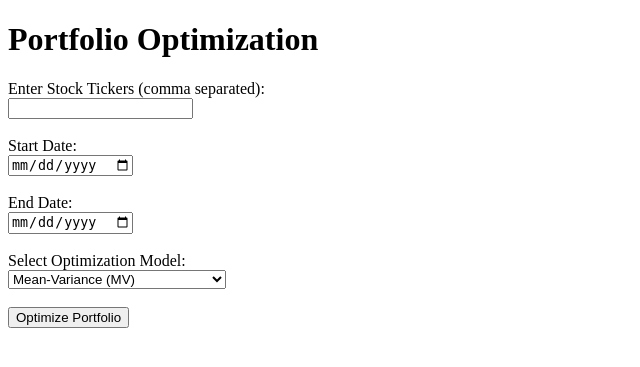
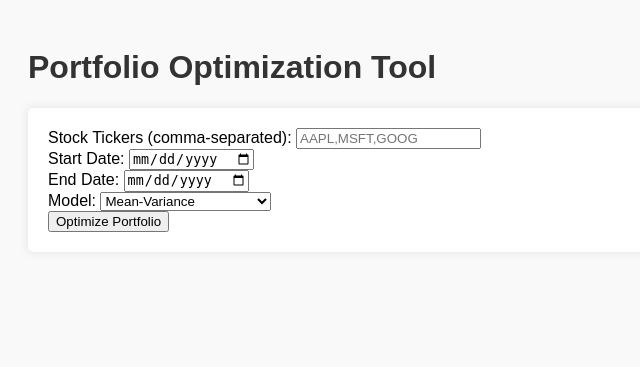
Before and after one commit to nebirehim/portfolio_optimizer, a Flask app: page / in a window 1280 px wide. Shown: the top 367 px of the page, without its empty margins (0-640 px from the left). Run offline with Flask 3, Linux system fonts and the light colour scheme; some libraries are stand-ins or nearby versions.

Commit message:
final touches

```diff
--- a/app.py
+++ b/app.py
@@ -1,39 +1,39 @@
-from flask import Flask, render_template, request
+from flask import Flask, render_template, request, jsonify
 import yfinance as yf
+import pandas as pd
 import riskfolio as rp
-import pandas as pd
 import plotly.graph_objs as go
-import plotly.express as px
 import json
 import plotly
 
 app = Flask(__name__)
 
-# Function to optimize portfolio
+# Function to fetch stock data from Yahoo Finance
+def get_stock_data(tickers, start_date, end_date):
+    stock_data = yf.download(tickers, start=start_date, end=end_date)
+    stock_data = stock_data['Adj Close']
+
+    if isinstance(stock_data, pd.Series):
+        stock_data = stock_data.to_frame()
+
+    if stock_data.empty:
+        raise ValueError("No stock data was returned. Please check the tickers and date range.")
+
+    return stock_data
+
+# Function to optimize portfolio using Riskfolio-Lib
 def optimize_portfolio(data, model='MV'):
-    # Ensure input data is a DataFrame
     if not isinstance(data, pd.DataFrame):
         raise ValueError("Stock data must be a DataFrame.")
-    if data.empty:
-        raise ValueError("Stock data is empty. Check tickers or date range.")
 
-    # Calculate daily returns
     returns = data.pct_change().dropna()
 
-    # Debug: print the returns DataFrame
-    print("Returns DataFrame: ", returns)
-
-    # Ensure the returns DataFrame is not empty
     if returns.empty:
         raise ValueError("Returns are empty after processing.")
 
-    # Create a Portfolio object
     port = rp.Portfolio(returns=returns)
-
-    # Estimate portfolio inputs (mean, covariance)
     port.assets_stats(method_mu='hist', method_cov='ledoit')
 
-    # Perform optimization based on the selected model
     if model == 'MV':
         weights = port.optimization(model='Classic', rm='MV', obj='Sharpe')
     elif model == 'CVaR':
@@ -43,103 +43,65 @@ def optimize_portfolio(data, model='MV'):
     else:
         raise ValueError("Invalid model selected.")
 
-    print("Optimized Weights: ", weights)  # Debug: print optimized weights
-
     return weights
 
-
-# Function to plot portfolio performance
-def plot_portfolio_performance(data, weights):
-    # 1. Create a weighted portfolio return series
+# Function to plot performance of the portfolio
+def plot_performance(data, weights):
     returns = data.pct_change().dropna()
     portfolio_return = (returns * weights).sum(axis=1)
+    cumulative_returns = (1 + portfolio_return).cumprod()
 
-    # 2. Plot Portfolio Performance (Line chart)
-    performance_trace = go.Scatter(x=portfolio_return.index, y=(1 + portfolio_return).cumprod(),
-                                   mode='lines', name='Portfolio Value',
-                                   line=dict(color='blue', width=2))
+    # Create price trend traces
+    price_traces = []
+    for ticker in data.columns:
+        price_traces.append(go.Scatter(x=data.index, y=data[ticker], mode='lines', name=f'{ticker} Price'))
 
-    # 3. Plot Asset Allocation (Pie chart)
-    allocation_pie = go.Figure(go.Pie(
-        labels=weights.index,
-        values=weights.values,
-        hoverinfo='label+percent',
-        textinfo='label+value',
-        marker=dict(colors=px.colors.qualitative.Plotly, line=dict(color='#000000', width=1))
-    ))
+    # Create cumulative return trace
+    price_traces.append(go.Scatter(x=cumulative_returns.index, y=cumulative_returns, mode='lines', name='Cumulative Portfolio Return', line=dict(color='blue', width=2)))
 
-    allocation_pie.update_layout(
-        title="Portfolio Asset Allocation",
-        showlegend=True,
-        margin=dict(t=40, b=0, l=0, r=0)
-    )
+    # Create figures
+    price_fig = go.Figure(data=price_traces)
+    price_fig.update_layout(title='Stock Prices and Portfolio Cumulative Returns',
+                             xaxis_title='Date',
+                             yaxis_title='Price',
+                             legend_title='Legend',
+                             hovermode='x unified',
+                             plot_bgcolor='rgba(240, 240, 240, 0.9)')  # Light gray background
 
-    # 4. Risk vs Return Plot
-    port = rp.Portfolio(returns=returns)
-    port.assets_stats(method_mu='hist', method_cov='ledoit')
+    # Create pie chart for weights
+    weights_fig = go.Figure(data=[go.Pie(labels=weights.index, values=weights.values, hole=0.4)])
+    weights_fig.update_layout(title='Portfolio Weights Allocation',
+                               plot_bgcolor='rgba(240, 240, 240, 0.9)',
+                               paper_bgcolor='rgba(240, 240, 240, 0.9)')
 
-    mu = port.mu
-    sigma = port.sigma
+    return price_fig, weights_fig
 
-    risk_return_trace = go.Scatter(x=sigma, y=mu, mode='markers+text', text=mu.index,
-                                   marker=dict(size=10, color='green'),
-                                   textposition='top center')
-
-    risk_return_layout = go.Layout(
-        title='Risk vs. Return of Individual Assets',
-        xaxis=dict(title='Risk (Standard Deviation)'),
-        yaxis=dict(title='Expected Return'),
-        hovermode='closest'
-    )
-
-    risk_return_chart = go.Figure(data=[risk_return_trace], layout=risk_return_layout)
-
-    # Create combined layout for performance and risk-return plots
-    layout = go.Layout(
-        title="Portfolio Performance",
-        xaxis=dict(title="Date"),
-        yaxis=dict(title="Cumulative Returns"),
-        showlegend=True
-    )
-
-    performance_chart = go.Figure(data=[performance_trace], layout=layout)
-
-    return {
-        'performance_chart': performance_chart,
-        'allocation_pie': allocation_pie,
-        'risk_return_chart': risk_return_chart
-    }
-
-@app.route('/', methods=['GET', 'POST'])
+@app.route('/')
 def index():
-    if request.method == 'POST':
-        # Get the user input (tickers, date range, and model)
-        tickers = request.form.get('tickers').split(',')
-        start_date = request.form.get('start_date')
-        end_date = request.form.get('end_date')
-        model = request.form.get('model')
-
-        # Fetch stock data (Adjusted Close prices) using yfinance
-        data = yf.download(tickers, start=start_date, end=end_date)['Adj Close']
-
-        print(data)
-
-        # Ensure data is in a DataFrame
-        if not isinstance(data, pd.DataFrame):
-            raise ValueError("Stock data must be a DataFrame.")
-
-        # Optimize portfolio based on the selected model
-        weights = optimize_portfolio(data, model=model)
-
-        # Generate portfolio performance plot
-        performance_chart = plot_portfolio_performance(data, weights)
-
-        # Send the plot to the result template
-        graph_json = json.dumps(performance_chart, cls=plotly.utils.PlotlyJSONEncoder)
-        return render_template('result.html', weights=weights.to_dict(), graph_data=graph_json)
-
     return render_template('index.html')
 
+@app.route('/optimize', methods=['POST'])
+def optimize():
+    data = request.json
+    tickers = data['tickers']
+    start_date = data['start_date']
+    end_date = data['end_date']
+    model = data['model']
 
-if __name__ == '__main__':
+    # Fetch stock data
+    stock_data = get_stock_data(tickers, start_date, end_date)
+
+    # Optimize portfolio
+    weights = optimize_portfolio(stock_data, model)
+
+    # Plot performance
+    price_fig, weights_fig = plot_performance(stock_data, weights)
+
+    # Convert figures to JSON for rendering
+    price_graph_json = json.dumps(price_fig, cls=plotly.utils.PlotlyJSONEncoder)
+    weights_graph_json = json.dumps(weights_fig, cls=plotly.utils.PlotlyJSONEncoder)
+
+    return jsonify(weights=weights.to_dict(), price_graph=price_graph_json, weights_graph=weights_graph_json)
+
+if __name__ == "__main__":
     app.run(debug=True)
--- a/templates/index.html
+++ b/templates/index.html
@@ -3,29 +3,78 @@
 <head>
     <meta charset="UTF-8">
     <meta name="viewport" content="width=device-width, initial-scale=1.0">
-    <title>Portfolio Optimization</title>
+    <title>Portfolio Optimizer</title>
+    <script src="https://cdn.plot.ly/plotly-latest.min.js"></script>
+    <style>
+        body {
+            background-color: #f9f9f9; /* Light background for the page */
+            font-family: Arial, sans-serif;
+            padding: 20px;
+        }
+        h1 {
+            color: #333;
+        }
+        form {
+            background-color: #ffffff; /* White background for the form */
+            padding: 20px;
+            border-radius: 5px;
+            box-shadow: 0 0 10px rgba(0,0,0,0.1);
+        }
+        #price-graph, #weights-graph {
+            margin-top: 20px;
+        }
+    </style>
 </head>
 <body>
-    <h1>Portfolio Optimization</h1>
+    <h1>Portfolio Optimization Tool</h1>
+    <form id="portfolio-form">
+        <label for="tickers">Stock Tickers (comma-separated):</label>
+        <input type="text" id="tickers" placeholder="AAPL,MSFT,GOOG" required>
+        <br>
+        <label for="start_date">Start Date:</label>
+        <input type="date" id="start_date" required>
+        <br>
+        <label for="end_date">End Date:</label>
+        <input type="date" id="end_date" required>
+        <br>
+        <label for="model">Model:</label>
+        <select id="model">
+            <option value="MV">Mean-Variance</option>
+            <option value="CVaR">CVaR</option>
+            <option value="MAD">Mean Absolute Deviation</option>
+        </select>
+        <br>
+        <button type="submit">Optimize Portfolio</button>
+    </form>
 
-    <form method="POST">
-        <label for="tickers">Enter Stock Tickers (comma separated):</label><br>
-        <input type="text" id="tickers" name="tickers"><br><br>
+    <div id="price-graph"></div>
+    <div id="weights-graph"></div>
 
-        <label for="start_date">Start Date:</label><br>
-        <input type="date" id="start_date" name="start_date"><br><br>
+    <script>
+        document.getElementById('portfolio-form').onsubmit = async function (e) {
+            e.preventDefault();
 
-        <label for="end_date">End Date:</label><br>
-        <input type="date" id="end_date" name="end_date"><br><br>
+            const tickers = document.getElementById('tickers').value.split(',').map(ticker => ticker.trim());
+            const start_date = document.getElementById('start_date').value;
+            const end_date = document.getElementById('end_date').value;
+            const model = document.getElementById('model').value;
 
-        <label for="model">Select Optimization Model:</label><br>
-        <select id="model" name="model">
-            <option value="MV">Mean-Variance (MV)</option>
-            <option value="CVaR">Conditional Value at Risk (CVaR)</option>
-            <option value="MAD">Mean Absolute Deviation (MAD)</option>
-        </select><br><br>
+            const response = await fetch('/optimize', {
+                method: 'POST',
+                headers: {
+                    'Content-Type': 'application/json'
+                },
+                body: JSON.stringify({ tickers, start_date, end_date, model })
+            });
 
-        <input type="submit" value="Optimize Portfolio">
-    </form>
+            const data = await response.json();
+
+            // Plot price graph
+            Plotly.newPlot('price-graph', JSON.parse(data.price_graph));
+
+            // Plot weights graph (as a pie chart)
+            Plotly.newPlot('weights-graph', JSON.parse(data.weights_graph));
+        };
+    </script>
 </body>
 </html>
```
